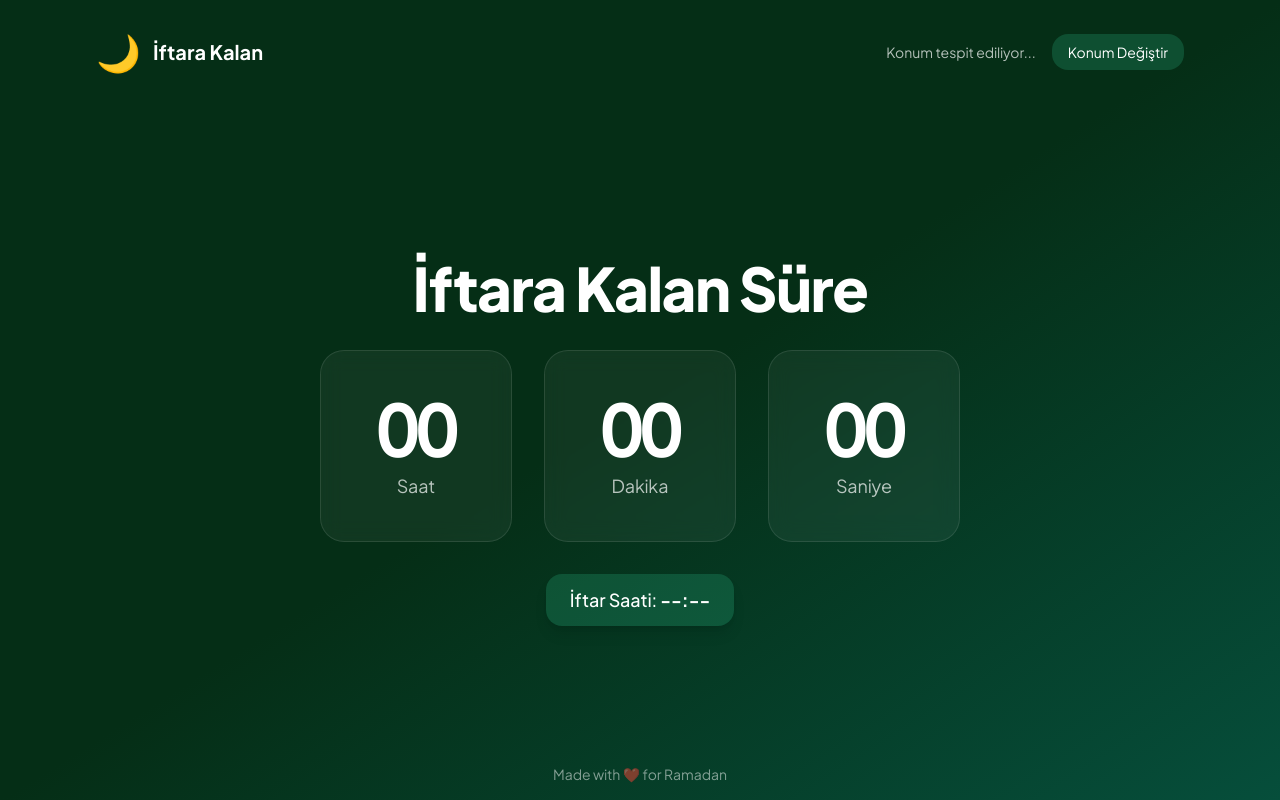
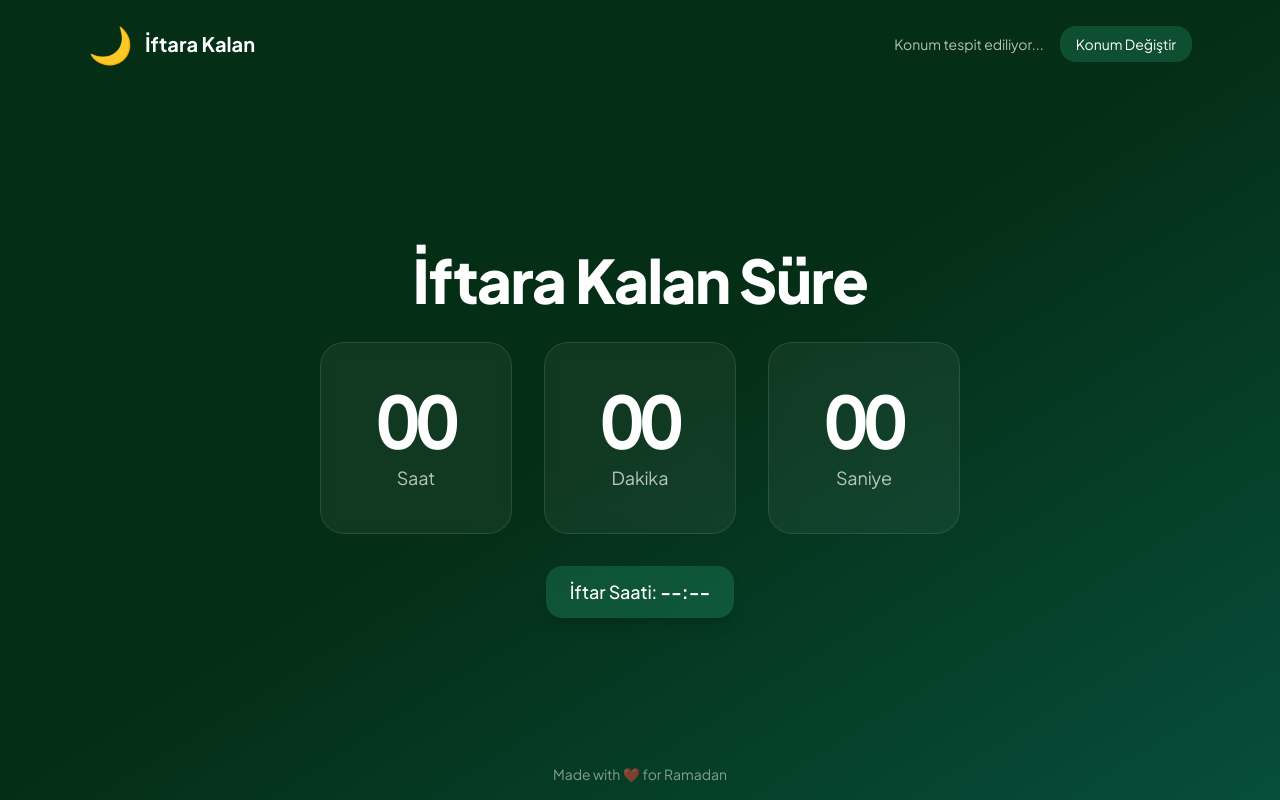
Before and after one commit to isousluer/iftarakalan, a website: page index.html in a window 1280 px wide. Drawn offline with nearby package versions, Linux system fonts and the light colour scheme.

Commit message:
Adjust header padding and main content margin for improved layout

```diff
--- a/index.html
+++ b/index.html
@@ -90,7 +90,7 @@
 
 		<div class="relative min-h-screen w-full flex flex-col bg-gradient-to-br from-background-dark via-background-dark to-[#064e3b] bg-pattern overflow-x-hidden">
 			<!-- Header -->
-			<header class="w-full max-w-6xl mx-auto p-4 sm:p-6 lg:p-8">
+			<header class="w-full max-w-6xl mx-auto p-3 sm:p-4 lg:p-6">
 				<div class="flex flex-col sm:flex-row items-center justify-between gap-4">
 					<!-- Logo & Title -->
 					<div class="flex items-center gap-3">
@@ -154,7 +154,7 @@
 			</header>
 
 			<!-- Main Content -->
-			<main class="flex-1 flex flex-col items-center justify-center text-center p-4">
+			<main class="flex-1 flex flex-col items-center justify-center text-center p-4 -mt-8 sm:mt-0">
 				<div class="space-y-8 max-w-4xl mx-auto">
 					<!-- Error Message -->
 					<div id="error-message" class="hidden bg-red-500/20 border border-red-500/30 rounded-lg p-4 text-red-200 text-sm max-w-md mx-auto">Hata mesajı</div>
```
